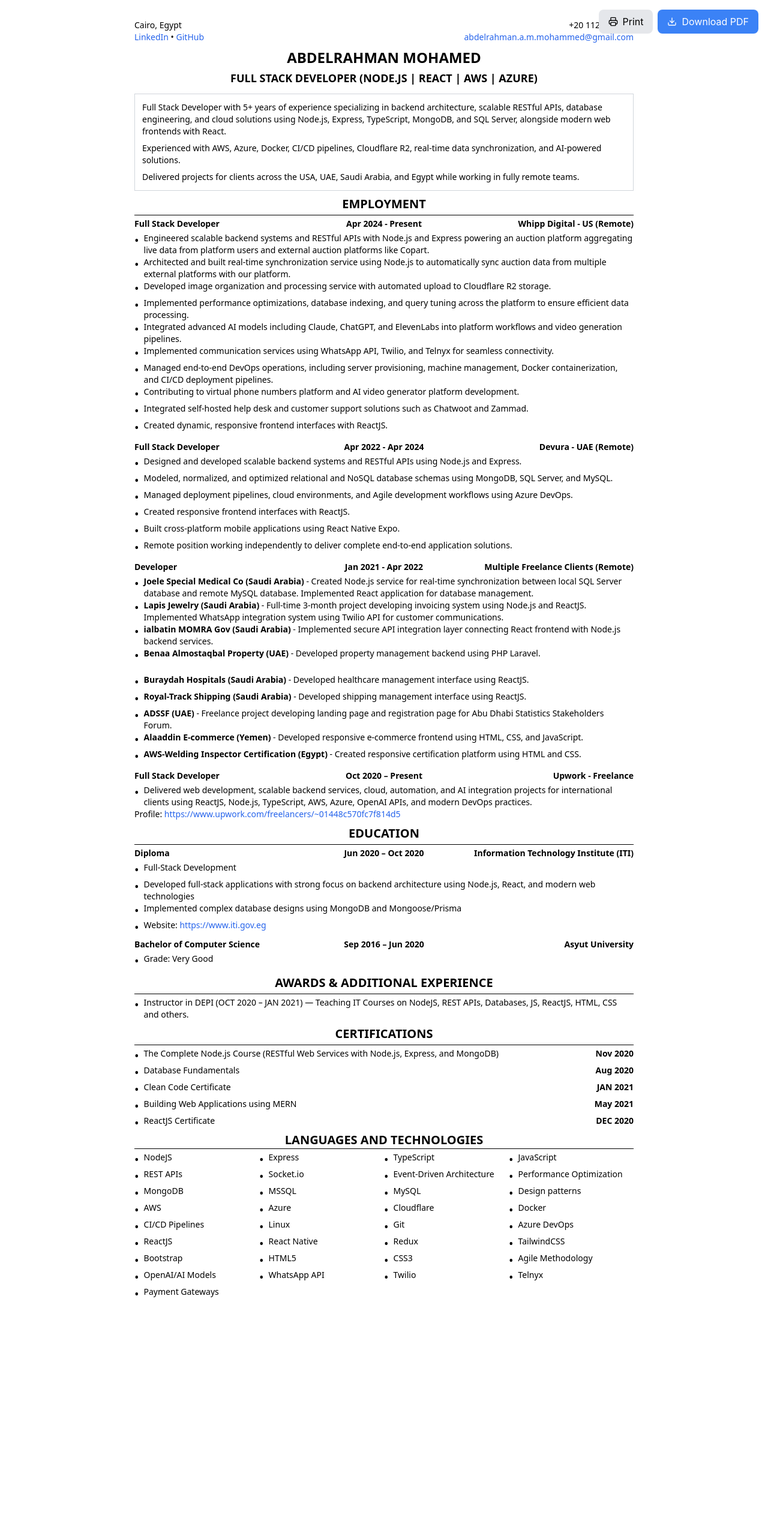
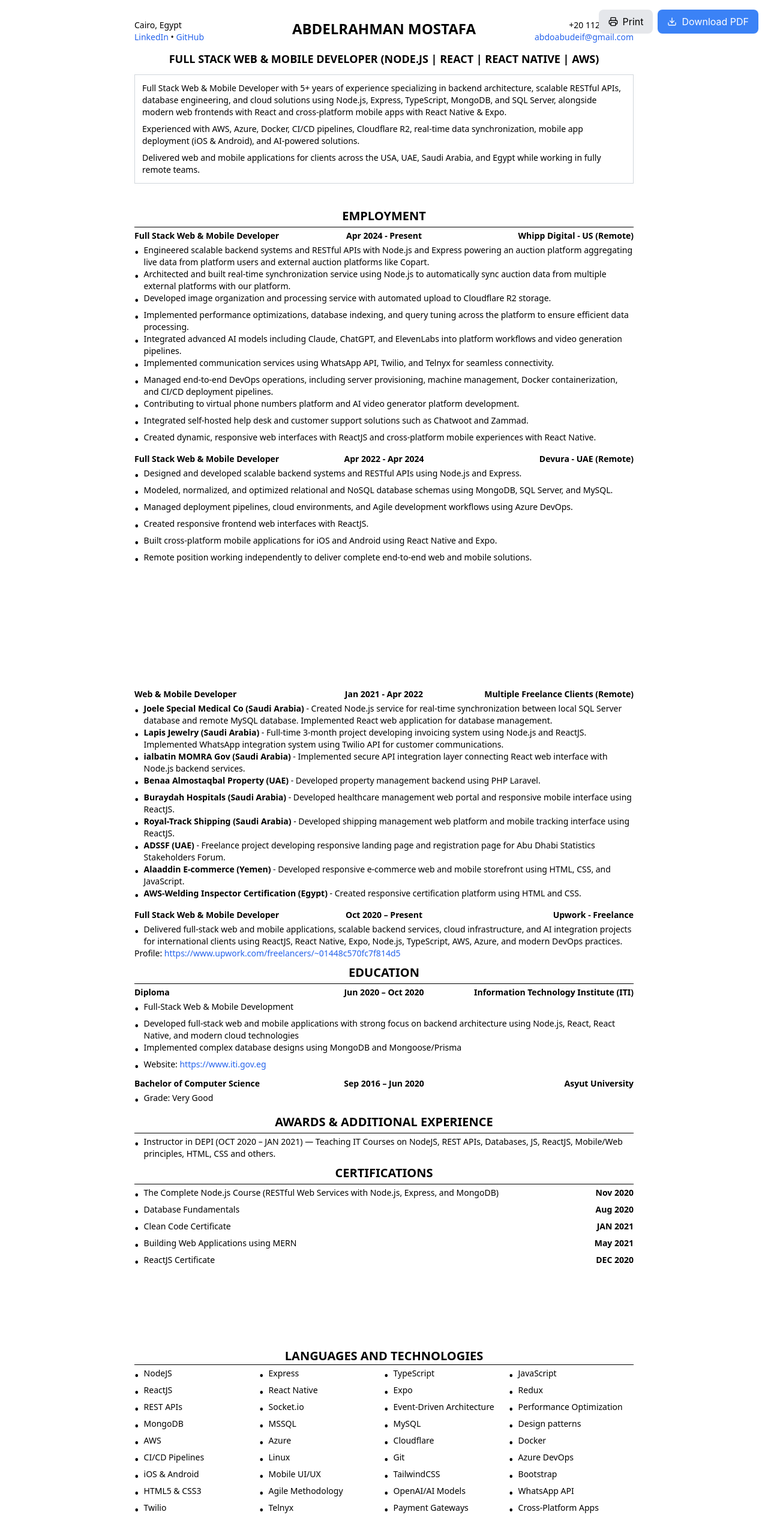
Before and after one commit to TWhYNoTT/my-app, a React (Create React App) app: page / in a window 1280 px wide. Shown: the top 2560 px of the page at 60% size. Before the commit the page ends 2207 px from the top, so only its background shows below. Built offline with nearby package versions, Linux system fonts and the light colour scheme.

Commit message:
feat: initialize React CV application with App component, HTML template, and test suite

```diff
--- a/package.json
+++ b/package.json
@@ -46,6 +46,7 @@
     ]
   },
   "devDependencies": {
+    "@babel/plugin-proposal-private-property-in-object": "^7.21.11",
     "autoprefixer": "^10.4.20",
     "postcss": "^8.5.2",
     "tailwindcss": "^3.4.17"
--- a/public/index.html
+++ b/public/index.html
@@ -22,7 +22,7 @@
       work correctly both with client-side routing and a non-root public URL.
       Learn how to configure a non-root public URL by running `npm run build`.
     -->
-  <title>AbdElrahman Mostafa</title>
+  <title>Abdelrahman Mohamed - Full Stack Web & Mobile Developer - CV</title>
 </head>
 
 <body>
--- a/src/App.js
+++ b/src/App.js
@@ -60,39 +60,46 @@ export default function CV() {
       </div>
 
       <div id="cv-container" className="font-sans text-black bg-white p-8 max-w-4xl mx-auto text-sm">
-        {/* Header with contact info above and name centered near title */}
-        <div className="flex items-start justify-between">
+        {/* Header with name centered and contact info on sides */}
+        <div className="relative flex items-start justify-between ">
           <div className="text-left">
             <p>Cairo, Egypt</p>
-            <p><a href="https://www.linkedin.com/in/abdelrahman-mostafa-978817273/" target="_blank" rel="noreferrer" className="text-blue-600">LinkedIn</a> • <a href="https://github.com/TWhYNoTT/" target="_blank" rel="noreferrer" className="text-blue-600">GitHub</a></p>
+            <p><a href="https://www.linkedin.com/in/abdelrahman-mostafa-978817273/" target="_blank" className="text-blue-600">LinkedIn</a> • <a href="https://github.com/TWhYNoTT/" target="_blank" className="text-blue-600">GitHub</a></p>
           </div>
+          <h1 className="absolute left-1/2 top-0 -translate-x-1/2 text-2xl font-bold whitespace-nowrap text-center">ABDELRAHMAN MOSTAFA</h1>
           <div className="text-right">
             <p>+20 1128582404</p>
-            <p><a href="mailto:abdelrahman.a.m.mohammed@gmail.com" className="text-blue-600">abdelrahman.a.m.mohammed@gmail.com</a></p>
+            <p><a href="mailto:abdoabudeif@gmail.com" className="text-blue-600">abdoabudeif@gmail.com</a></p>
           </div>
         </div>
 
-        <div className="text-center mt-2">
-          <h1 className="text-2xl font-bold whitespace-nowrap text-center">ABDELRAHMAN MOHAMED</h1>
-          <h2 className="text-lg font-bold mt-1">FULL STACK DEVELOPER (NODE.JS | REACT | AWS | AZURE)</h2>
+        <div className="text-center mt-3">
+          <h2 className="text-lg font-bold mt-1">FULL STACK WEB & MOBILE DEVELOPER (NODE.JS | REACT | REACT NATIVE | AWS)</h2>
         </div>
 
         <div className="border border-gray-300 p-3 mt-3 mb-1 text-sm">
           <p>
-            Full Stack Developer with 5+ years of experience specializing in backend architecture,
+            Full Stack Web & Mobile Developer with 5+ years of experience specializing in backend architecture,
             scalable RESTful APIs, database engineering, and cloud solutions using Node.js, Express,
-            TypeScript, MongoDB, and SQL Server, alongside modern web frontends with React.
+            TypeScript, MongoDB, and SQL Server, alongside modern web frontends with React and cross-platform mobile apps with React Native & Expo.
           </p>
           <p className="mt-2">
             Experienced with AWS, Azure, Docker, CI/CD pipelines, Cloudflare R2,
-            real-time data synchronization, and AI-powered solutions.
+            real-time data synchronization, mobile app deployment (iOS & Android), and AI-powered solutions.
           </p>
           <p className="mt-2">
-            Delivered projects for clients across the USA, UAE, Saudi Arabia, and Egypt
+            Delivered web and mobile applications for clients across the USA, UAE, Saudi Arabia, and Egypt
             while working in fully remote teams.
           </p>
         </div>
-
+        <div className="flex items-start p-2">
+          <span className="mr-2 text-xl"> </span>
+          <span> </span>
+        </div>
+        <div className="flex items-start p-2">
+          <span className="mr-2 text-xl"> </span>
+          <span> </span>
+        </div>
         {/* Employment Header */}
         <div className="border-b border-black py-1 ">
           <h2 className="text-xl font-bold text-center">EMPLOYMENT</h2>
@@ -100,9 +107,9 @@ export default function CV() {
 
         {/* Table-like structure for employment entries */}
         <div>
-          {/* Full Stack Developer Whipp Digital */}
+          {/* Full Stack Web & Mobile Developer Whipp Digital */}
           <div className="grid grid-cols-3 py-1">
-            <div className="font-bold text-left">Full Stack Developer</div>
+            <div className="font-bold text-left">Full Stack Web & Mobile Developer</div>
             <div className="font-bold text-center">Apr 2024 - Present</div>
             <div className="font-bold text-right whitespace-nowrap">Whipp Digital - US (Remote)</div>
           </div>
@@ -145,13 +152,13 @@ export default function CV() {
             </div>
             <div className="flex items-start">
               <span className="mr-2 text-xl">•</span>
-              <span>Created dynamic, responsive frontend interfaces with ReactJS.</span>
+              <span>Created dynamic, responsive web interfaces with ReactJS and cross-platform mobile experiences with React Native.</span>
             </div>
           </div>
 
-          {/* Full-stack Developer Devura */}
+          {/* Full-stack Web & Mobile Developer Devura */}
           <div className="grid grid-cols-3 py-1">
-            <div className="font-bold text-left">Full Stack Developer</div>
+            <div className="font-bold text-left">Full Stack Web & Mobile Developer</div>
             <div className="font-bold text-center whitespace-nowrap">Apr 2022 - Apr 2024</div>
             <div className="font-bold text-right">Devura - UAE (Remote)</div>
           </div>
@@ -170,28 +177,75 @@ export default function CV() {
             </div>
             <div className="flex items-start">
               <span className="mr-2 text-xl">•</span>
-              <span>Created responsive frontend interfaces with ReactJS.</span>
+              <span>Created responsive frontend web interfaces with ReactJS.</span>
             </div>
             <div className="flex items-start">
               <span className="mr-2 text-xl">•</span>
-              <span>Built cross-platform mobile applications using React Native Expo.</span>
+              <span>Built cross-platform mobile applications for iOS and Android using React Native and Expo.</span>
             </div>
             <div className="flex items-start">
               <span className="mr-2 text-xl">•</span>
-              <span>Remote position working independently to deliver complete end-to-end application solutions.</span>
+              <span>Remote position working independently to deliver complete end-to-end web and mobile solutions.</span>
             </div>
           </div>
-
-          {/* Freelance Developer - Consolidated section */}
+          <div className="flex items-start p-2">
+            <span className="mr-2 text-xl"> </span>
+            <span> </span>
+          </div>
+          <div className="flex items-start p-2">
+            <span className="mr-2 text-xl"> </span>
+            <span> </span>
+          </div>
+          <div className="flex items-start p-2">
+            <span className="mr-2 text-xl"> </span>
+            <span> </span>
+          </div>
+          <div className="flex items-start p-2">
+            <span className="mr-2 text-xl"> </span>
+            <span> </span>
+          </div>
+          <div className="flex items-start p-2">
+            <span className="mr-2 text-xl"> </span>
+            <span> </span>
+          </div>
+          <div className="flex items-start p-2">
+            <span className="mr-2 text-xl"> </span>
+            <span> </span>
+          </div>
+          <div className="flex items-start p-2">
+            <span className="mr-2 text-xl"> </span>
+            <span> </span>
+          </div>
+          <div className="flex items-start p-2">
+            <span className="mr-2 text-xl"> </span>
+            <span> </span>
+          </div>
+          <div className="flex items-start p-2">
+            <span className="mr-2 text-xl"> </span>
+            <span> </span>
+          </div>
+          <div className="flex items-start p-2">
+            <span className="mr-2 text-xl"> </span>
+            <span> </span>
+          </div>
+          <div className="flex items-start p-2">
+            <span className="mr-2 text-xl"> </span>
+            <span> </span>
+          </div>
+          <div className="flex items-start p-2">
+            <span className="mr-2 text-xl"> </span>
+            <span> </span>
+          </div>
+          {/* Freelance Web & Mobile Developer - Consolidated section */}
           <div className="grid grid-cols-3 py-1">
-            <div className="font-bold text-left">Developer</div>
+            <div className="font-bold text-left">Web & Mobile Developer</div>
             <div className="font-bold text-center">Jan 2021 - Apr 2022</div>
             <div className="font-bold text-right">Multiple Freelance Clients (Remote)</div>
           </div>
           <div className="mb-1">
             <div className="flex items-start">
               <span className="mr-2 text-xl">•</span>
-              <span><strong>Joele Special Medical Co (Saudi Arabia)</strong> - Created Node.js service for real-time synchronization between local SQL Server database and remote MySQL database. Implemented React application for database management.</span>
+              <span><strong>Joele Special Medical Co (Saudi Arabia)</strong> - Created Node.js service for real-time synchronization between local SQL Server database and remote MySQL database. Implemented React web application for database management.</span>
             </div>
             <div className="flex items-start">
               <span className="mr-2 text-xl">•</span>
@@ -199,33 +253,30 @@ export default function CV() {
             </div>
             <div className="flex items-start">
               <span className="mr-2 text-xl">•</span>
-              <span><strong>ialbatin MOMRA Gov (Saudi Arabia)</strong> - Implemented secure API integration layer connecting React frontend with Node.js backend services.</span>
+              <span><strong>ialbatin MOMRA Gov (Saudi Arabia)</strong> - Implemented secure API integration layer connecting React web interface with Node.js backend services.</span>
             </div>
             <div className="flex items-start">
               <span className="mr-2 text-xl">•</span>
               <span><strong>Benaa Almostaqbal Property (UAE)</strong> - Developed property management backend using PHP Laravel.</span>
             </div>
-            <div className="flex items-start p-2">
-              <span className="mr-2 text-xl"> </span>
-              <span> </span>
+
+
+            <div className="flex items-start">
+              <span className="mr-2 text-xl">•</span>
+              <span><strong>Buraydah Hospitals (Saudi Arabia)</strong> - Developed healthcare management web portal and responsive mobile interface using ReactJS.</span>
             </div>
 
             <div className="flex items-start">
               <span className="mr-2 text-xl">•</span>
-              <span><strong>Buraydah Hospitals (Saudi Arabia)</strong> - Developed healthcare management interface using ReactJS.</span>
-            </div>
-
-            <div className="flex items-start">
-              <span className="mr-2 text-xl">•</span>
-              <span><strong>Royal-Track Shipping (Saudi Arabia)</strong> - Developed shipping management interface using ReactJS.</span>
+              <span><strong>Royal-Track Shipping (Saudi Arabia)</strong> - Developed shipping management web platform and mobile tracking interface using ReactJS.</span>
             </div>
             <div className="flex items-start">
               <span className="mr-2 text-xl">•</span>
-              <span><strong>ADSSF (UAE)</strong> - Freelance project developing landing page and registration page for Abu Dhabi Statistics Stakeholders Forum.</span>
+              <span><strong>ADSSF (UAE)</strong> - Freelance project developing responsive landing page and registration page for Abu Dhabi Statistics Stakeholders Forum.</span>
             </div>
             <div className="flex items-start">
               <span className="mr-2 text-xl">•</span>
-              <span><strong>Alaaddin E-commerce (Yemen)</strong> - Developed responsive e-commerce frontend using HTML, CSS, and JavaScript.</span>
+              <span><strong>Alaaddin E-commerce (Yemen)</strong> - Developed responsive e-commerce web and mobile storefront using HTML, CSS, and JavaScript.</span>
             </div>
             <div className="flex items-start">
               <span className="mr-2 text-xl">•</span>
@@ -233,16 +284,16 @@ export default function CV() {
             </div>
           </div>
 
-          {/* Full Stack Developer Upwork */}
+          {/* Full Stack Web & Mobile Developer Upwork */}
           <div className="grid grid-cols-3 py-1">
-            <div className="font-bold text-left">Full Stack Developer</div>
+            <div className="font-bold text-left">Full Stack Web & Mobile Developer</div>
             <div className="font-bold text-center">Oct 2020 – Present</div>
             <div className="font-bold text-right">Upwork - Freelance</div>
           </div>
           <div className="mb-1">
             <div className="flex items-start">
               <span className="mr-2 text-xl">•</span>
-              <span>Delivered web development, scalable backend services, cloud, automation, and AI integration projects for international clients using ReactJS, Node.js, TypeScript, AWS, Azure, OpenAI APIs, and modern DevOps practices.</span>
+              <span>Delivered full-stack web and mobile applications, scalable backend services, cloud infrastructure, and AI integration projects for international clients using ReactJS, React Native, Expo, Node.js, TypeScript, AWS, Azure, and modern DevOps practices.</span>
             </div>
             <div className="flex items-start">
               <span>Profile: <a href="https://www.upwork.com/freelancers/~01448c570fc7f814d5" target="_blank" rel="noreferrer" className="text-blue-600">https://www.upwork.com/freelancers/~01448c570fc7f814d5</a></span>
@@ -266,11 +317,11 @@ export default function CV() {
           <div className="">
             <div className="flex items-start">
               <span className="mr-2 text-xl">•</span>
-              <span>Full-Stack Development</span>
+              <span>Full-Stack Web & Mobile Development</span>
             </div>
             <div className="flex items-start">
               <span className="mr-2 text-xl">•</span>
-              <span>Developed full-stack applications with strong focus on backend architecture using Node.js, React, and modern web technologies</span>
+              <span>Developed full-stack web and mobile applications with strong focus on backend architecture using Node.js, React, React Native, and modern cloud technologies</span>
             </div>
             <div className="flex items-start">
               <span className="mr-2 text-xl">•</span>
@@ -304,7 +355,7 @@ export default function CV() {
         <div className="mb-1">
           <div className="flex items-start">
             <span className="mr-2 text-xl">•</span>
-            <span>Instructor in DEPI (OCT 2020 – JAN 2021) — Teaching IT Courses on NodeJS, REST APIs, Databases, JS, ReactJS, HTML, CSS and others.</span>
+            <span>Instructor in DEPI (OCT 2020 – JAN 2021) — Teaching IT Courses on NodeJS, REST APIs, Databases, JS, ReactJS, Mobile/Web principles, HTML, CSS and others.</span>
           </div>
         </div>
 
@@ -350,6 +401,38 @@ export default function CV() {
             <div className="font-bold">DEC 2020</div>
           </div>
         </div>
+        <div className="flex items-start p-2">
+          <span className="mr-2 text-xl"> </span>
+          <span> </span>
+        </div>
+        <div className="flex items-start p-2">
+          <span className="mr-2 text-xl"> </span>
+          <span> </span>
+        </div>
+        <div className="flex items-start p-2">
+          <span className="mr-2 text-xl"> </span>
+          <span> </span>
+        </div>
+        <div className="flex items-start p-2">
+          <span className="mr-2 text-xl"> </span>
+          <span> </span>
+        </div>
+        <div className="flex items-start p-2">
+          <span className="mr-2 text-xl"> </span>
+          <span> </span>
+        </div>
+        <div className="flex items-start p-2">
+          <span className="mr-2 text-xl"> </span>
+          <span> </span>
+        </div>
+        <div className="flex items-start p-2">
+          <span className="mr-2 text-xl"> </span>
+          <span> </span>
+        </div>
+        <div className="flex items-start p-2">
+          <span className="mr-2 text-xl"> </span>
+          <span> </span>
+        </div>
 
         {/* Languages and Technologies Header */}
         <div className="border-b border-black mb-1 ">
@@ -372,6 +455,22 @@ export default function CV() {
           <div className="flex items-start">
             <span className="mr-2 text-xl">•</span>
             <span>JavaScript</span>
+          </div>
+          <div className="flex items-start">
+            <span className="mr-2 text-xl">•</span>
+            <span>ReactJS</span>
+          </div>
+          <div className="flex items-start">
+            <span className="mr-2 text-xl">•</span>
+            <span>React Native</span>
+          </div>
+          <div className="flex items-start">
+            <span className="mr-2 text-xl">•</span>
+            <span>Expo</span>
+          </div>
+          <div className="flex items-start">
+            <span className="mr-2 text-xl">•</span>
+            <span>Redux</span>
           </div>
           <div className="flex items-start">
             <span className="mr-2 text-xl">•</span>
@@ -439,15 +538,11 @@ export default function CV() {
           </div>
           <div className="flex items-start">
             <span className="mr-2 text-xl">•</span>
-            <span>ReactJS</span>
+            <span>iOS & Android</span>
           </div>
           <div className="flex items-start">
             <span className="mr-2 text-xl">•</span>
-            <span>React Native</span>
-          </div>
-          <div className="flex items-start">
-            <span className="mr-2 text-xl">•</span>
-            <span>Redux</span>
+            <span>Mobile UI/UX</span>
           </div>
           <div className="flex items-start">
             <span className="mr-2 text-xl">•</span>
@@ -459,11 +554,7 @@ export default function CV() {
           </div>
           <div className="flex items-start">
             <span className="mr-2 text-xl">•</span>
-            <span>HTML5</span>
-          </div>
-          <div className="flex items-start">
-            <span className="mr-2 text-xl">•</span>
-            <span>CSS3</span>
+            <span>HTML5 & CSS3</span>
           </div>
           <div className="flex items-start">
             <span className="mr-2 text-xl">•</span>
@@ -489,6 +580,10 @@ export default function CV() {
             <span className="mr-2 text-xl">•</span>
             <span>Payment Gateways</span>
           </div>
+          <div className="flex items-start">
+            <span className="mr-2 text-xl">•</span>
+            <span>Cross-Platform Apps</span>
+          </div>
         </div>
       </div>
     </div>
```
Also changed, not shown: 1 other file (tests, documents, lock files or other folders).
